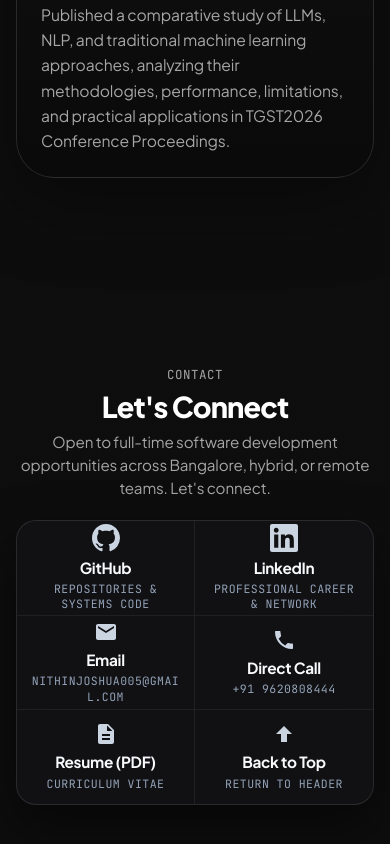
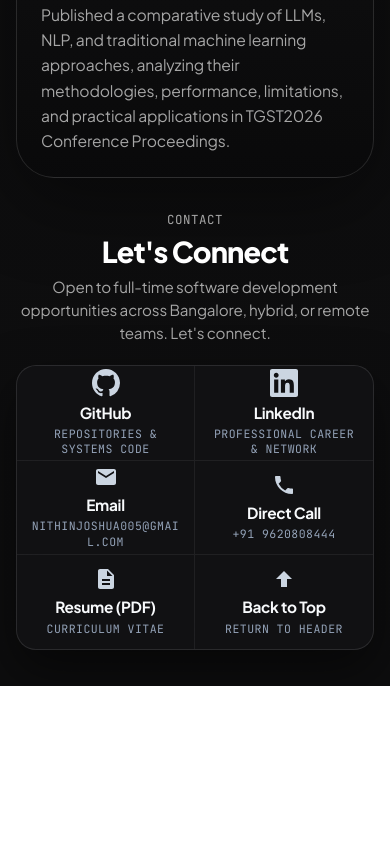
Before and after one commit to Nithin-joshua/Portfolio, a React (Vite) app: page / in a window 390 px wide. Shown: the part 6474-7318 px from the top of the page. After the commit the page ends 7160 px from the top, so only its background shows below. Built offline with nearby package versions, Linux system fonts and the light colour scheme.

Commit message:
fix(spacing): remove artificial min-height and margin to eliminate gap between Publications and Contact

```diff
--- a/src/index.css
+++ b/src/index.css
@@ -1679,17 +1679,9 @@ a:hover {
 
 /* --- Unified Contact Section & Directional Clip-Path Links Grid --- */
 .contact-section {
-  min-height: calc(100vh - 80px);
-  min-height: calc(100dvh - 80px);
-  display: flex;
-  flex-direction: column;
-  justify-content: center;
-  align-items: center;
-  margin-top: 48px;
-  padding: 40px 0 64px;
+  padding: 48px 0 56px;
   position: relative;
   width: 100%;
-  box-sizing: border-box;
 }
 
 .contact-unified-wrapper {
@@ -2868,15 +2860,7 @@ a:hover {
   }
 
   .contact-section {
-    min-height: calc(100vh - 70px);
-    min-height: calc(100dvh - 70px);
-    display: flex;
-    flex-direction: column;
-    justify-content: center;
-    align-items: center;
-    margin-top: 24px;
-    padding: 28px 0 calc(36px + env(safe-area-inset-bottom, 16px));
-    box-sizing: border-box;
+    padding: 32px 0 calc(36px + env(safe-area-inset-bottom, 16px));
   }
 
   /* --- Footer Clip Links (Mobile) --- */
```
